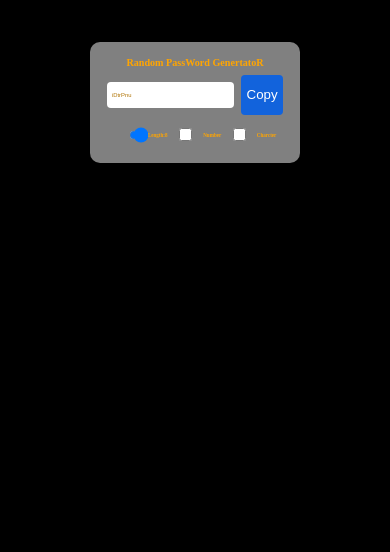
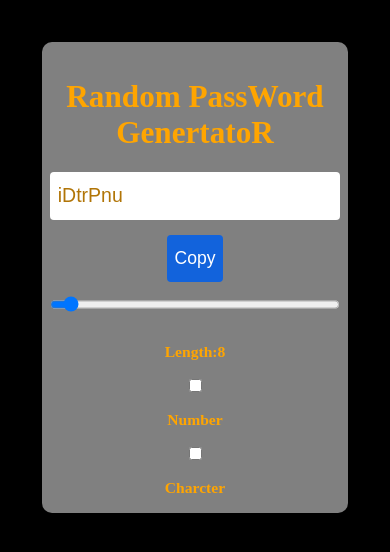
Before and after one commit to Gaurav-meena95/password_Genrator, a React (Vite) app in the folder password-genrator/: page / in a window 390 px wide. Shown: the top 552 px of the page. Built offline with nearby package versions, Linux system fonts and the light colour scheme.

Commit message:
its full responsive

```diff
--- a/password-genrator/package.json
+++ b/password-genrator/package.json
@@ -24,6 +24,7 @@
     "eslint": "^9.21.0",
     "eslint-plugin-react-hooks": "^5.1.0",
     "eslint-plugin-react-refresh": "^0.4.19",
+    "gh-pages": "^6.3.0",
     "globals": "^15.15.0",
     "vite": "^6.2.0"
   }
--- a/password-genrator/src/App.jsx
+++ b/password-genrator/src/App.jsx
@@ -20,6 +20,7 @@ function App() {
       let char = Math.floor(Math.random() * str.length + 1);
       pass += str.charAt(char);
     }
+
     setPassword(pass);
   }, [length, numberAllow, charAllow, setPassword]);
 
--- a/password-genrator/src/index.css
+++ b/password-genrator/src/index.css
@@ -70,3 +70,89 @@ input {
   align-items: center;
   gap: 2vw;
 }
+
+
+
+/* responsive  css code */
+
+/* for tablet */
+
+@media (max-width: 1024px) {
+  body {
+    font-size: 2vw;
+  }
+
+  .main_container {
+    width: 70%;
+    padding: 3vw;
+  }
+
+  input {
+    width: 80%;
+    font-size: 2.5vw;
+    padding: 1.5vh 2vw;
+  }
+
+  .btn_copy {
+    font-size: 2.5vw;
+    padding: 1.5vh 2vw;
+  }
+
+  .check_input,
+  .input_box {
+    flex-direction: column;
+    gap: 3vw;
+  }
+
+  .range {
+    width: 100%;
+  }
+}
+
+/* for mobile */
+
+@media (max-width: 768px) {
+  body {
+    font-size: 3vw;
+  }
+
+  .main_container {
+    width: 80%;
+    padding: 4vw;
+  }
+
+  input {
+    width: 100%;
+    font-size: 4vw;
+    padding: 1.5vh 2vw;
+  }
+
+  .btn_copy {
+    padding: 1.5vh 2vw;
+    font-size: 3.5vw;
+  }
+
+  .check_input,
+  .input_box {
+    flex-direction: column;
+    gap: 4vw;
+  }
+
+  .range {
+    width: 100%;
+  }
+}
+
+@media (max-width: 480px) {
+  body {
+    font-size: 4vw;
+  }
+
+  input {
+    font-size: 5vw;
+  }
+
+  .btn_copy {
+    font-size: 4.5vw;
+  }
+}
```
Also changed, not shown: 1 other file (tests, documents, lock files or other folders).
